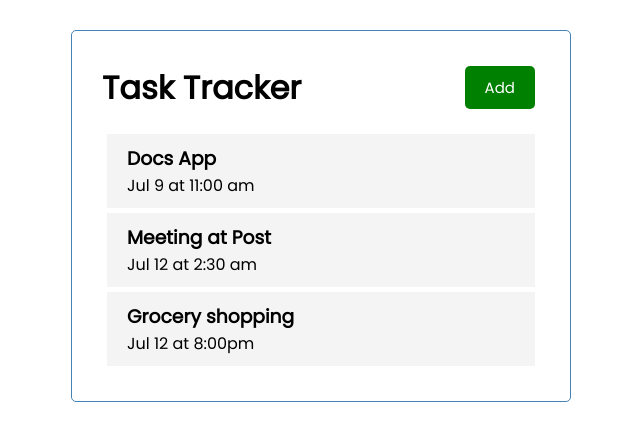
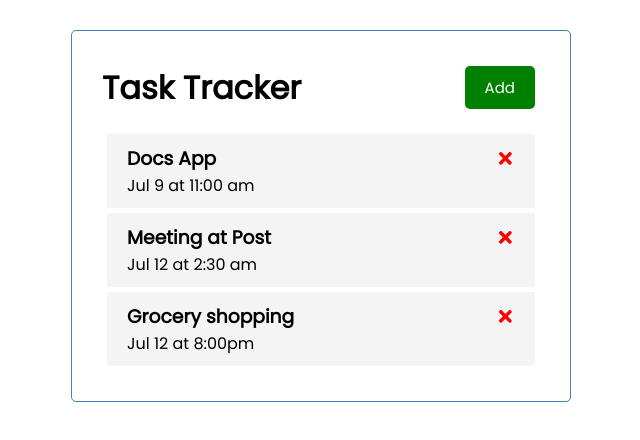
Before and after one commit to AmaPal09/react-task-tracker, a React (Create React App) app: page / in a window 1280 px wide. Shown: the top 440 px of the page, without its empty margins (319-959 px from the left). Built offline with nearby package versions, Linux system fonts and the light colour scheme; the HTML template or start-up script is replaced by a standard one.

Commit message:
FEAT: Use icon for cancel
Use icons from react-icons

```diff
--- a/package.json
+++ b/package.json
@@ -8,6 +8,7 @@
     "@testing-library/user-event": "^13.5.0",
     "react": "^18.2.0",
     "react-dom": "^18.2.0",
+    "react-icons": "^4.9.0",
     "react-scripts": "5.0.1",
     "web-vitals": "^2.1.4"
   },
--- a/src/components/task/task.component.jsx
+++ b/src/components/task/task.component.jsx
@@ -1,10 +1,13 @@
 // task.component.jsx
 
+import { FaTimes } from 'react-icons/fa';
 
 const Task = ({ task }) => {
     return (
         <div className="task">
-            <h3>{task.text}</h3>
+            <h3>
+                {task.text} <FaTimes style={{color:'red', cursor:'pointer'}}/>
+            </h3>
             <p>{task.day}</p>
         </div>
     )
```
Also changed, not shown: 1 other file (tests, documents, lock files or other folders).
